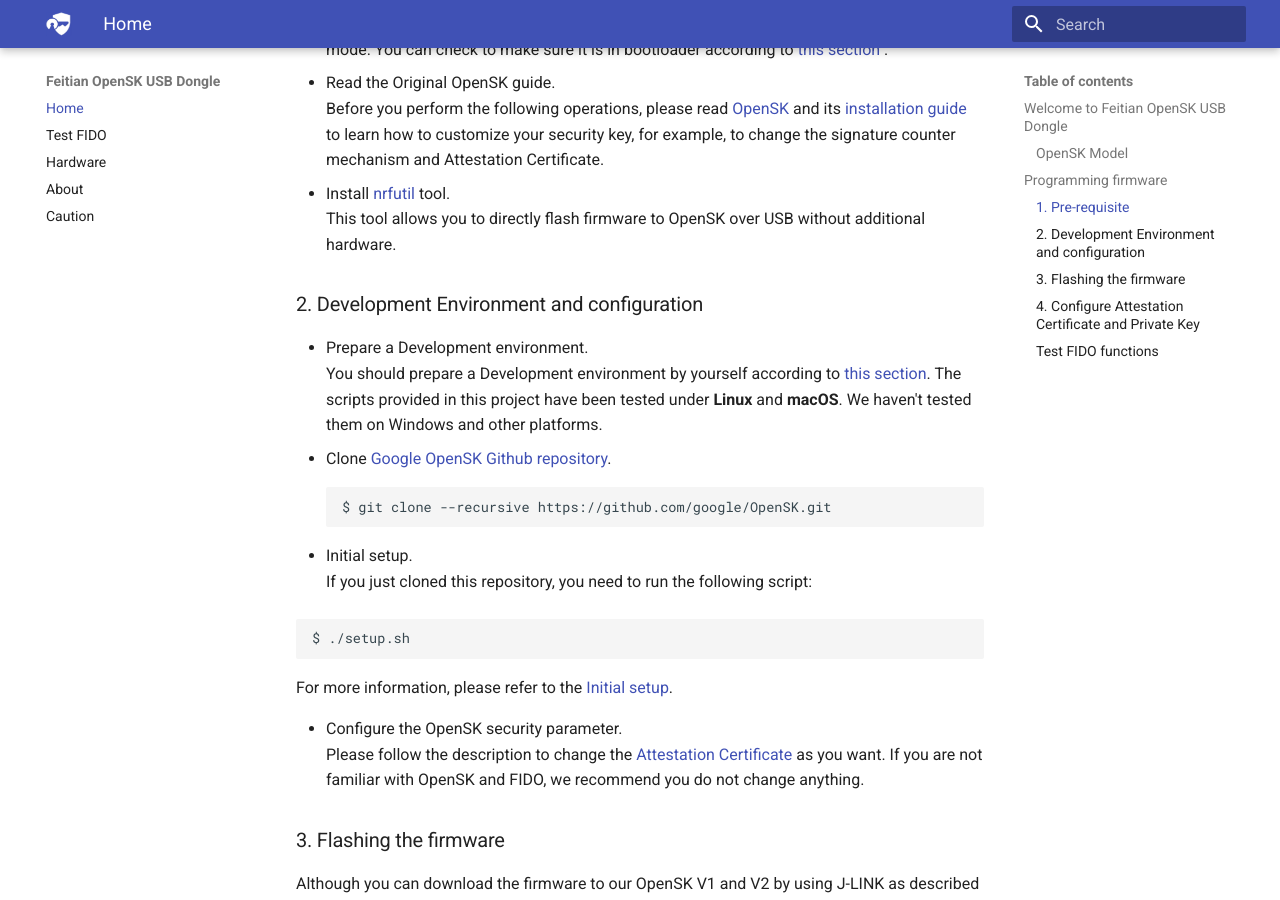
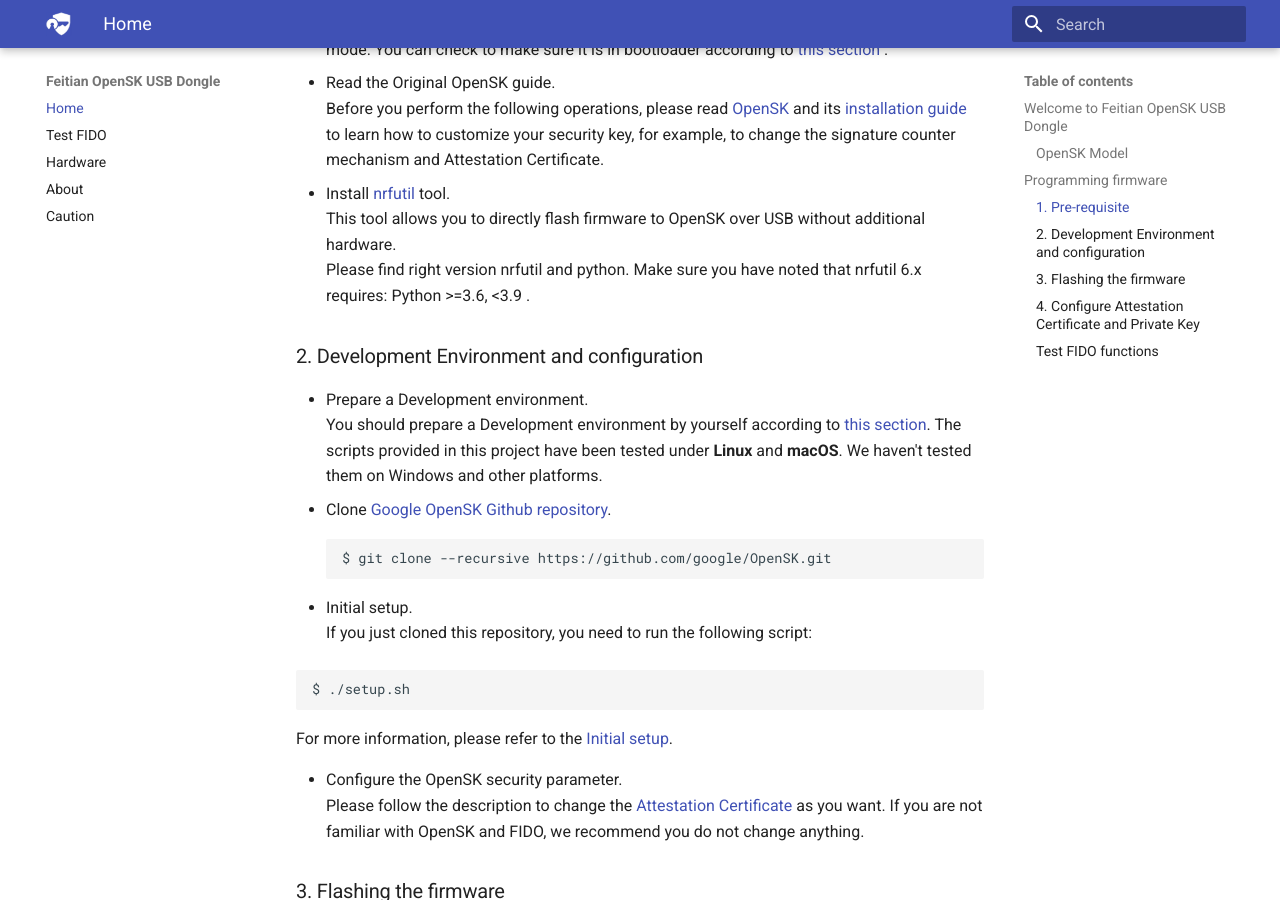
Before and after one commit to FeitianTech/OpenSK_USB, an MkDocs documentation site: the page built from docs/index.md, in a window 1280 px wide and 900 px high, scrolled down 1536 px. Built offline with MkDocs 1.6.1 and Material for MkDocs 9.7.7, drawn with Linux system fonts in a browser that asks for light colours.

Commit message:
note python and nrftuil version requirement

```diff
--- a/docs/index.md
+++ b/docs/index.md
@@ -38,6 +38,7 @@ Before you program the firmware to OpenSK USB Dongle, you should switch it to ^^
 Before you perform the following operations, please read [OpenSK](https://github.com/google/opensk) and its [installation guide](https://github.com/google/OpenSK/blob/master/docs/install.md) to learn how to customize your security key, for example, to change the signature counter mechanism and Attestation Certificate.
 - Install [nrfutil](https://pypi.org/project/nrfutil/) tool.
 This tool allows you to directly flash firmware to OpenSK over USB without additional hardware.
+Please find right version nrfutil and python. Make sure you have noted that nrfutil 6.x requires: Python >=3.6, <3.9 .
 
 ### 2. Development Environment and configuration
 - Prepare a Development environment.
```
